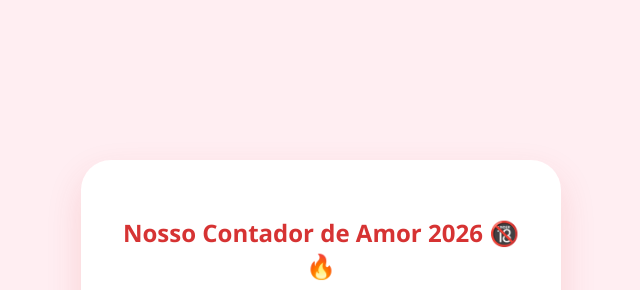
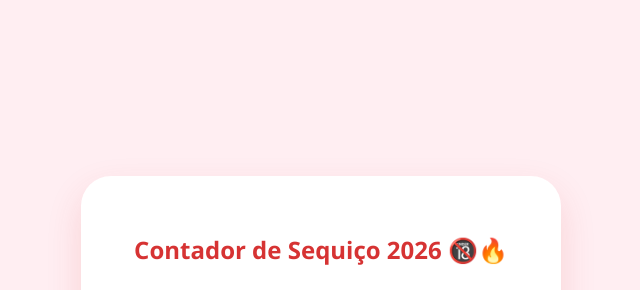
Before and after one commit to DiogoCosta1004/AccountantLove, a plain HTML site: page index.html in a window 1280 px wide. Shown: the part 12-302 px from the top of the page, without its empty margins (319-959 px from the left). Drawn offline with Linux system fonts and the light colour scheme.

Commit message:
Update title and header text in index.html

```diff
--- a/index.html
+++ b/index.html
@@ -8,7 +8,7 @@
 </head>
 <body>
     <div class="container">
-        <h1>Nosso Contador de Amor 2026 🔞🔥</h1>
+        <h1>Contador de Sequiço 2026 🔞🔥</h1>
 
         <div class="counter-box">
             <span id="counter">0 😏</span>
```
